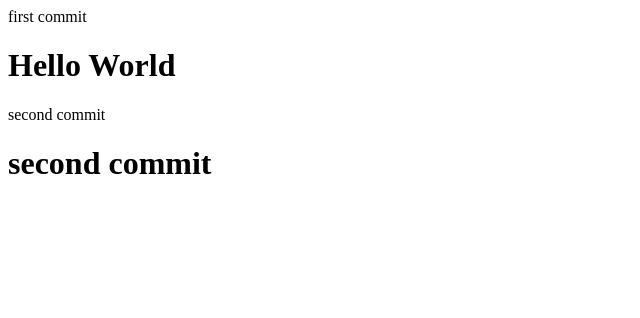
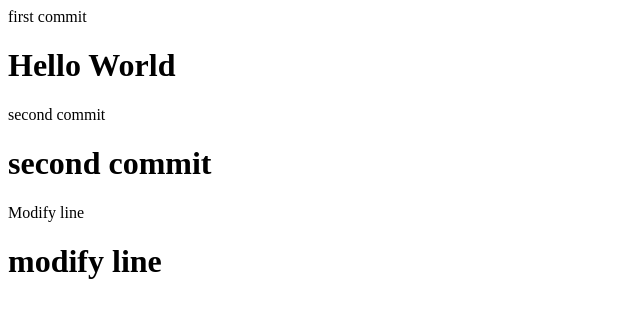
Before and after one commit to JangGusWjd/open, a plain HTML site: page index.html in a window 1280 px wide. Shown: the whole page, without its empty margins (0-640 px from the left). Drawn offline with Linux system fonts and the light colour scheme.

Commit message:
Update index.html

```diff
--- a/index.html
+++ b/index.html
@@ -8,5 +8,8 @@
 
     second commit
     <h1>second commit</h1>
+
+    Modify line
+    <h1>modify line</h1>
   </body>
 </html>
```
